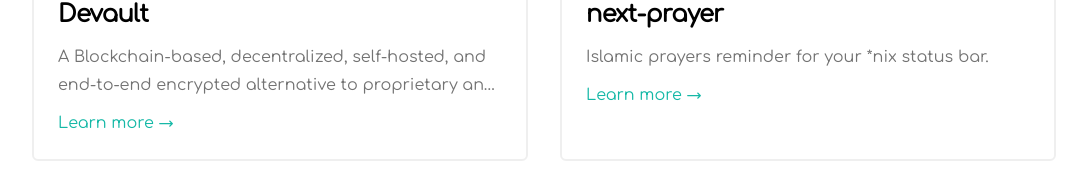
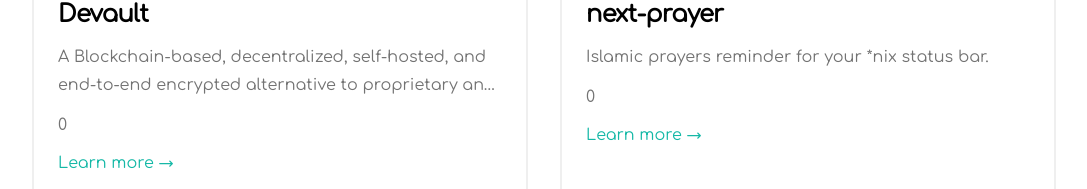
Before and after one commit to AbdeltwabMF/abdeltwabmf.github.io, a Next.js app: page /projects in a window 1280 px wide. Shown: the part 543-732 px from the top of the page, without its empty margins (96-1183 px from the left). Built offline with nearby package versions, Linux system fonts and the light colour scheme; no server answers.

Commit message:
Add github stars

```diff
--- a/components/Card.js
+++ b/components/Card.js
@@ -1,19 +1,28 @@
 import Image from './Image'
 import Link from './Link'
 import Conditional from '@/components/Conditional'
+import { useState, useEffect } from 'react'
 
-const getStaticProps = async () => {
-  const data = await fetch('https://api.github.com/repos/AbdeltwabMF/devault')
+const getRepoStars = async (repo) => {
+  const data = await fetch(`https://api.github.com/repos/AbdeltwabMF/${repo}`, {
+    auth: { user: 'AbdeltwabMF', password: `${process.env.REPO_STARS_PERSONAL_ACCESS_TOKEN}` }
+  })
   const json = await data.json()
-  return {
-    props: {
-      data: json
-    }
-  }
+  return json.stargazers_count
 }
 
 export default function Card (props) {
-  const { banner, title, description, href } = props
+  const { banner, title, description, href, repository } = props
+  const [stars, setStars] = useState(0)
+  console.log(repository)
+
+  useEffect(() => {
+    const fetchData = async () => {
+      const stars = await getRepoStars(repository)
+      setStars(stars)
+    }
+    fetchData()
+  }, [repository])
 
   return (
     <div className='p-4 md md:w-1/2' style={{ maxWidth: '544px' }}>
@@ -27,6 +36,7 @@ export default function Card (props) {
             <Image
               alt={title}
               src={banner}
+              priority
               className='object-cover object-center md:h-36 lg:h-48'
               width={544}
               height={306}
@@ -40,7 +50,7 @@ export default function Card (props) {
             </Link>
           </h2>
           <p className='mb-3 text-gray-500 prose max-w-none line-clamp-2 dark:text-gray-400'>{description}</p>
-
+          <p className='mb-3 text-gray-500 prose max-w-none line-clamp-2 dark:text-gray-400'>{stars}</p>
           <Link
             href={href}
             className='text-base font-medium leading-6 text-primary-500 hover:text-primary-600 dark:hover:text-primary-400'
--- a/data/projects.js
+++ b/data/projects.js
@@ -5,16 +5,25 @@ const projects = [
     slug: 'devault',
     title: 'Devault',
     banner: '/images/projects/banners/devault.png',
-    description: 'A Blockchain-based, decentralized, self-hosted, and end-to-end encrypted alternative to proprietary and centralized cloud storage.',
-    shortDescription: 'A Blockchain-based, decentralized, self-hosted, and end-to-end encrypted alternative to proprietary and centralized cloud storage.',
+    description:
+      'A Blockchain-based, decentralized, self-hosted, and end-to-end encrypted alternative to proprietary and centralized cloud storage.',
+    shortDescription:
+      'A Blockchain-based, decentralized, self-hosted, and end-to-end encrypted alternative to proprietary and centralized cloud storage.',
     stack: ['Next.js', 'HardHat', 'Ethers.js', 'Docker'],
-    keywords: ['Blockchain', 'Cryptography', 'Decentralization', 'Self-hosting', 'Cloud Storage', 'Peer-to-Peer Network'],
-    repository: 'https://github.com/AbdeltwabMF/devault',
+    keywords: [
+      'Blockchain',
+      'Cryptography',
+      'Decentralization',
+      'Self-hosting',
+      'Cloud Storage',
+      'Peer-to-Peer Network',
+    ],
+    repository: 'devault',
     screenshots: [],
     website: 'https://devault.vercel.app',
     deployment: {
-      web: 'https://devault.vercel.app'
-    }
+      web: 'https://devault.vercel.app',
+    },
   },
   {
     slug: 'next-prayer',
@@ -24,10 +33,10 @@ const projects = [
     shortDescription: 'Islamic prayers reminder for your *nix status bar.',
     stack: ['C++', 'Python', 'Docker', 'Make'],
     keywords: ['Prayer Times', 'Status Bar', 'Hijri Date', 'Adhan', 'AUR'],
-    repository: 'https://github.com/AbdeltwabMF/next-prayer',
+    repository: 'next-prayer',
     screenshots: [],
     website: 'https://hub.docker.com/r/abdeltwabmf/next-prayer',
-    deployment: {}
+    deployment: {},
   },
   {
     slug: 'anthology-of-algorithms-and-data-structures',
@@ -36,25 +45,35 @@ const projects = [
     description: 'Common Code for Competitive Programming in C++',
     shortDescription: 'Common Code for Competitive Programming in C++',
     stack: ['C++'],
-    keywords: ['Graph Theory', 'Mathematics', 'Geometry', 'Game Theory', 'Data Structures', 'Ad-hoc', 'String Processing'],
-    repository: 'https://github.com/AbdeltwabMF/anthology-of-algorithms-and-data-structures',
+    keywords: [
+      'Graph Theory',
+      'Mathematics',
+      'Geometry',
+      'Game Theory',
+      'Data Structures',
+      'Ad-hoc',
+      'String Processing',
+    ],
+    repository: 'anthology-of-algorithms-and-data-structures',
     screenshots: [],
     website: 'https://abdeltwabmf.github.io/anthology-of-algorithms-and-data-structures',
-    deployment: {}
+    deployment: {},
   },
   {
     slug: 'queueing-modelsim',
     title: 'Queueing ModelSim',
     banner: '/images/projects/banners/queueing-modelsim.png',
-    description: 'A software created for the calculation of characteristics of different queues having the BMAP (batch Markovian Arrival Process) as input, and the deterministic queues characterized by units of input (i.e. customers) arrive at known points in time and the service times are fixed intervals.',
-    shortDescription: 'A software created for the calculation of characteristics of different queues having the BMAP (batch Markovian Arrival Process) as input, and the deterministic queues characterized by units of input (i.e. customers) arrive at known points in time and the service times are fixed intervals.',
+    description:
+      'A software created for the calculation of characteristics of different queues having the BMAP (batch Markovian Arrival Process) as input, and the deterministic queues characterized by units of input (i.e. customers) arrive at known points in time and the service times are fixed intervals.',
+    shortDescription:
+      'A software created for the calculation of characteristics of different queues having the BMAP (batch Markovian Arrival Process) as input, and the deterministic queues characterized by units of input (i.e. customers) arrive at known points in time and the service times are fixed intervals.',
     stack: ['Python', 'Tkinter'],
     keywords: ['Queueing Theory', 'BMAP', 'Deterministic Queue', 'Stochastic Queue'],
-    repository: 'https://github.com/AbdeltwabMF/queueing-modelsim',
+    repository: 'queueing-modelsim',
     screenshots: [],
     website: 'https://abdeltwabmf.github.io/queueing-modelsim',
-    deployment: {}
-  }
+    deployment: {},
+  },
 ]
 
 export default projects
--- a/pages/projects/index.js
+++ b/pages/projects/index.js
@@ -15,15 +15,18 @@ export default function Projects () {
         </div>
         <div className='container py-12'>
           <div className='flex flex-wrap -m-4'>
-            {projects.map((d) => (
+            {projects.map((d, index) => {
+              return (
                 <Card
-                key={d.slug}
+                  key={index}
                   title={d.title}
+                  repository={d.repository}
                   description={d.description}
                   banner={d.banner}
                   href={`/projects/${d.slug}`}
                 />
-            ))}
+              )
+            })}
           </div>
         </div>
       </div>
```
Lines whose indentation alone changed are shown as unchanged.
